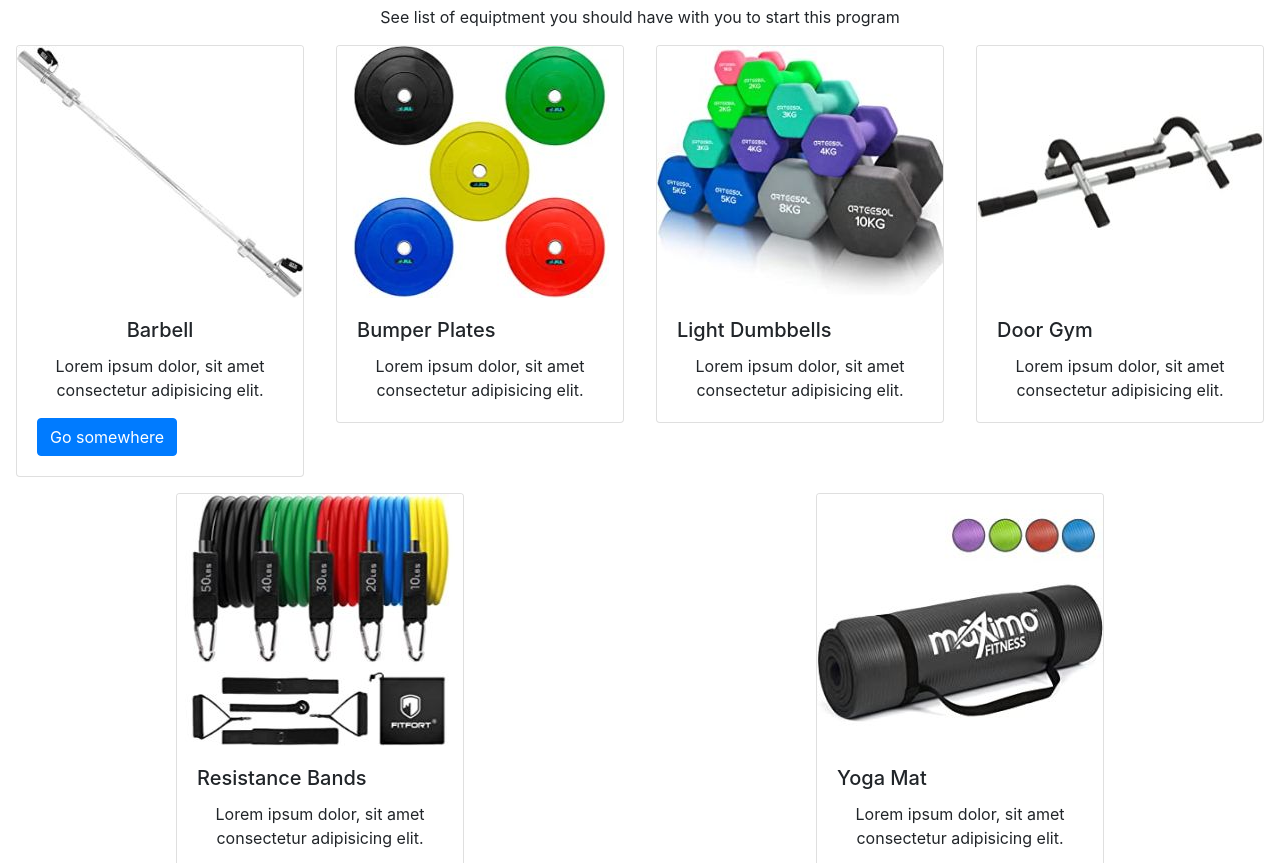
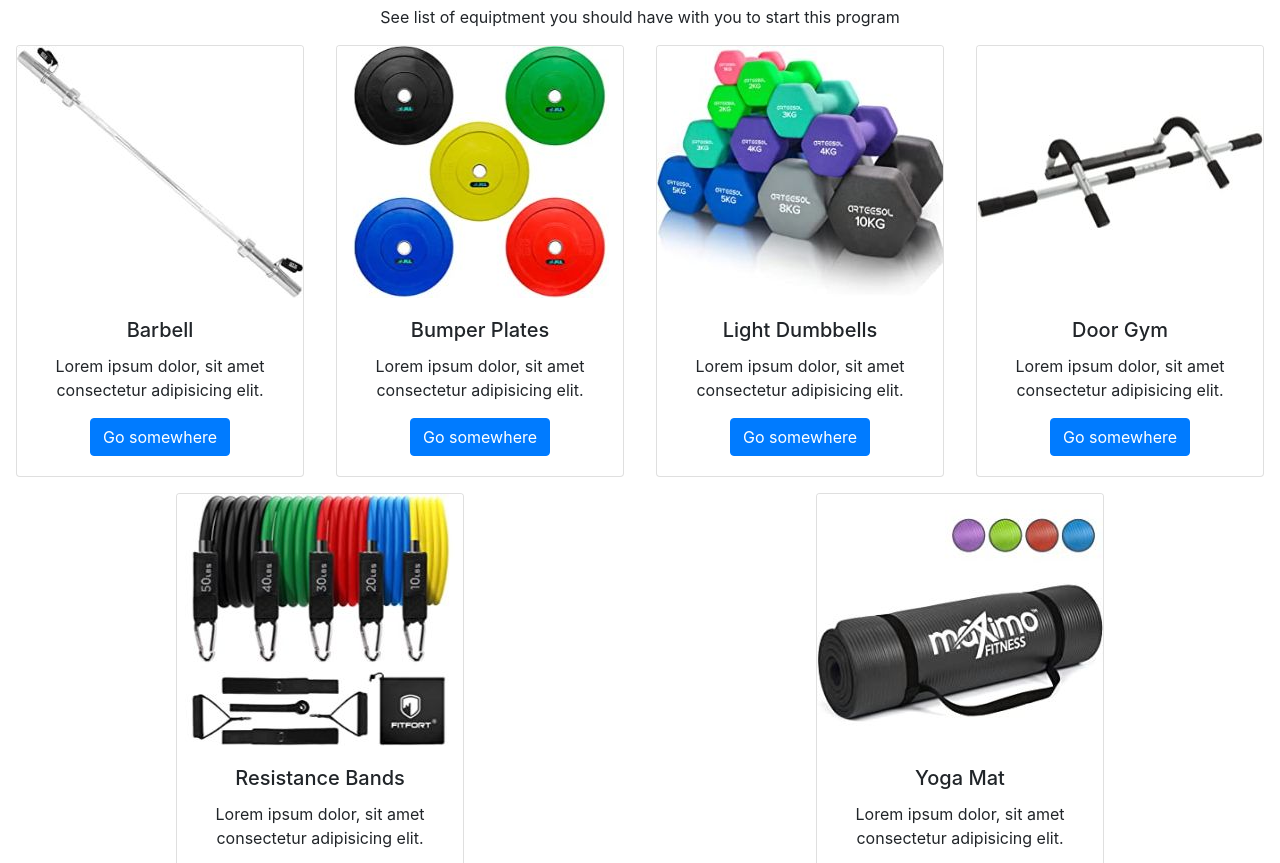
Before and after one commit to MugenCodes/StandupbeStrong, a plain HTML site: page index.html in a window 1280 px wide. Shown: the part 301-1164 px from the top of the page. Drawn offline with nearby package versions, Linux system fonts and the light colour scheme.

Commit message:
Create Buttons for cards + centered

```diff
--- a/index.html
+++ b/index.html
@@ -3,8 +3,8 @@
   <head>
     <meta name="viewport" content="width=device-width, initial-scale=1, shrink-to-fit=no">
     <title>StandUpBeStrong - The Ultimate 4 Day Home Workout Plan</title>
+    <link rel="stylesheet" href="https://stackpath.bootstrapcdn.com/bootstrap/4.5.2/css/bootstrap.min.css" integrity="sha384-JcKb8q3iqJ61gNV9KGb8thSsNjpSL0n8PARn9HuZOnIxN0hoP+VmmDGMN5t9UJ0Z" crossorigin="anonymous">
     <link href="./style.css" type="text/css" rel="stylesheet">
-    <link rel="stylesheet" href="https://stackpath.bootstrapcdn.com/bootstrap/4.5.2/css/bootstrap.min.css" integrity="sha384-JcKb8q3iqJ61gNV9KGb8thSsNjpSL0n8PARn9HuZOnIxN0hoP+VmmDGMN5t9UJ0Z" crossorigin="anonymous">
   </head>
   <body>
 
@@ -44,58 +44,63 @@
       <p>See list of equiptment you should have with you to start this program</p>
       <div class="row">
         <div class="col-md mb-3">
-            <div class="card mx-auto" style="width: 18rem;">
+            <div class="card mx-auto text-center" style="width: 18rem;">
                 <img src="./Images/Barbell.jpg" class="card-img-top" alt="Barbell">
                 <div class="card-body">
-                  <h5 class="card-title text-center">Barbell</h5>
+                  <h5 class="card-title">Barbell</h5>
                   <p class="card-text">Lorem ipsum dolor, sit amet consectetur adipisicing elit.</p>
                   <a href="#" class="btn btn-primary">Go somewhere</a>
                 </div>
               </div>
         </div>
         <div class="col-md mb-3">
-            <div class="card mx-auto" style="width: 18rem;">
+            <div class="card mx-auto text-center" style="width: 18rem;">
                 <img src="./Images/Bumpers.jpg" class="card-img-top" alt="Bumper Plates">
                 <div class="card-body">
                   <h5 class="card-title">Bumper Plates</h5>
                   <p class="card-text">Lorem ipsum dolor, sit amet consectetur adipisicing elit.</p>
+                  <a href="#" class="btn btn-primary">Go somewhere</a>
                 </div>
               </div>
         </div>
         <div class="col-md mb-3 ">
-            <div class="card mx-auto" style="width: 18rem;">
+            <div class="card mx-auto  text-center" style="width: 18rem;">
                 <img src="./Images/Dumbbells.jpg" class="card-img-top" alt="dumbbells">
                 <div class="card-body">
                   <h5 class="card-title">Light Dumbbells</h5>
                   <p class="card-text">Lorem ipsum dolor, sit amet consectetur adipisicing elit.</p>
+                  <a href="#" class="btn btn-primary">Go somewhere</a>
                 </div>
               </div>
         </div>
 
         <div class="col-md mb-3">
-            <div class="card mx-auto" style="width: 18rem;">
+            <div class="card mx-auto text-center" style="width: 18rem;">
                 <img src="./Images/Door Gym.jpg" class="card-img-top" alt="Door Gym">
                 <div class="card-body">
                   <h5 class="card-title">Door Gym</h5>
                   <p class="card-text">Lorem ipsum dolor, sit amet consectetur adipisicing elit.</p>
+                  <a href="#" class="btn btn-primary">Go somewhere</a>
                 </div>
               </div>
         </div>
         <div class="col-md mb-3">
-            <div class="card mx-auto" style="width: 18rem;">
+            <div class="card mx-auto text-center" style="width: 18rem;">
                 <img src="./Images/Resistance Band.jpg" class="card-img-top" alt="Resistance Bands">
                 <div class="card-body">
                   <h5 class="card-title">Resistance Bands</h5>
                   <p class="card-text">Lorem ipsum dolor, sit amet consectetur adipisicing elit.</p>
+                  <a href="#" class="btn btn-primary">Go somewhere</a>
                 </div>
               </div>
         </div>
         <div class="col-md mb-3">
-            <div class="card mx-auto" style="width: 18rem;">
+            <div class="card mx-auto text-center" style="width: 18rem;">
                 <img src="./Images/Yoga Mat.jpg" class="card-img-top" alt="Yoga Mat">
                 <div class="card-body">
                   <h5 class="card-title">Yoga Mat</h5>
                   <p class="card-text">Lorem ipsum dolor, sit amet consectetur adipisicing elit.</p>
+                  <a href="#" class="btn btn-primary">Go somewhere</a>
                 </div>
               </div>
         </div>
@@ -229,5 +234,6 @@
     <script src="https://code.jquery.com/jquery-3.5.1.slim.min.js" integrity="sha384-DfXdz2htPH0lsSSs5nCTpuj/zy4C+OGpamoFVy38MVBnE+IbbVYUew+OrCXaRkfj" crossorigin="anonymous"></script>
     <script src="https://cdn.jsdelivr.net/npm/popper.js@1.16.1/dist/umd/popper.min.js" integrity="sha384-9/reFTGAW83EW2RDu2S0VKaIzap3H66lZH81PoYlFhbGU+6BZp6G7niu735Sk7lN" crossorigin="anonymous"></script>
     <script src="https://stackpath.bootstrapcdn.com/bootstrap/4.5.2/js/bootstrap.min.js" integrity="sha384-B4gt1jrGC7Jh4AgTPSdUtOBvfO8shuf57BaghqFfPlYxofvL8/KUEfYiJOMMV+rV" crossorigin="anonymous"></script>
+    <script src="./script.js"></script>
   </body>
 </html>
--- a/style.css
+++ b/style.css
@@ -23,11 +23,6 @@ h1, h2, h3, p, li{
     display: block;
 }
 
-h1{
-    margin-top: 140px;
-}
-
-
 
 .center{
 
```
